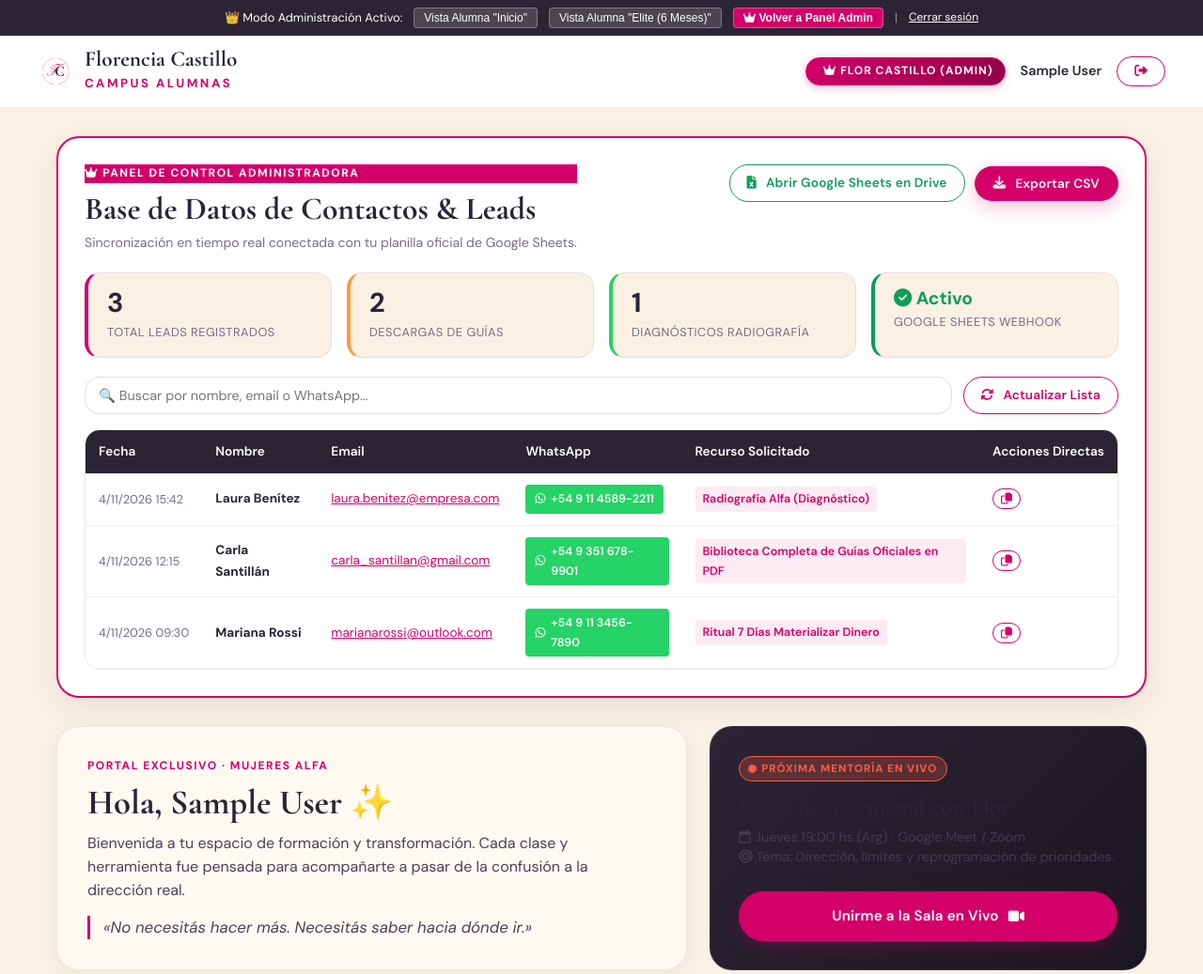
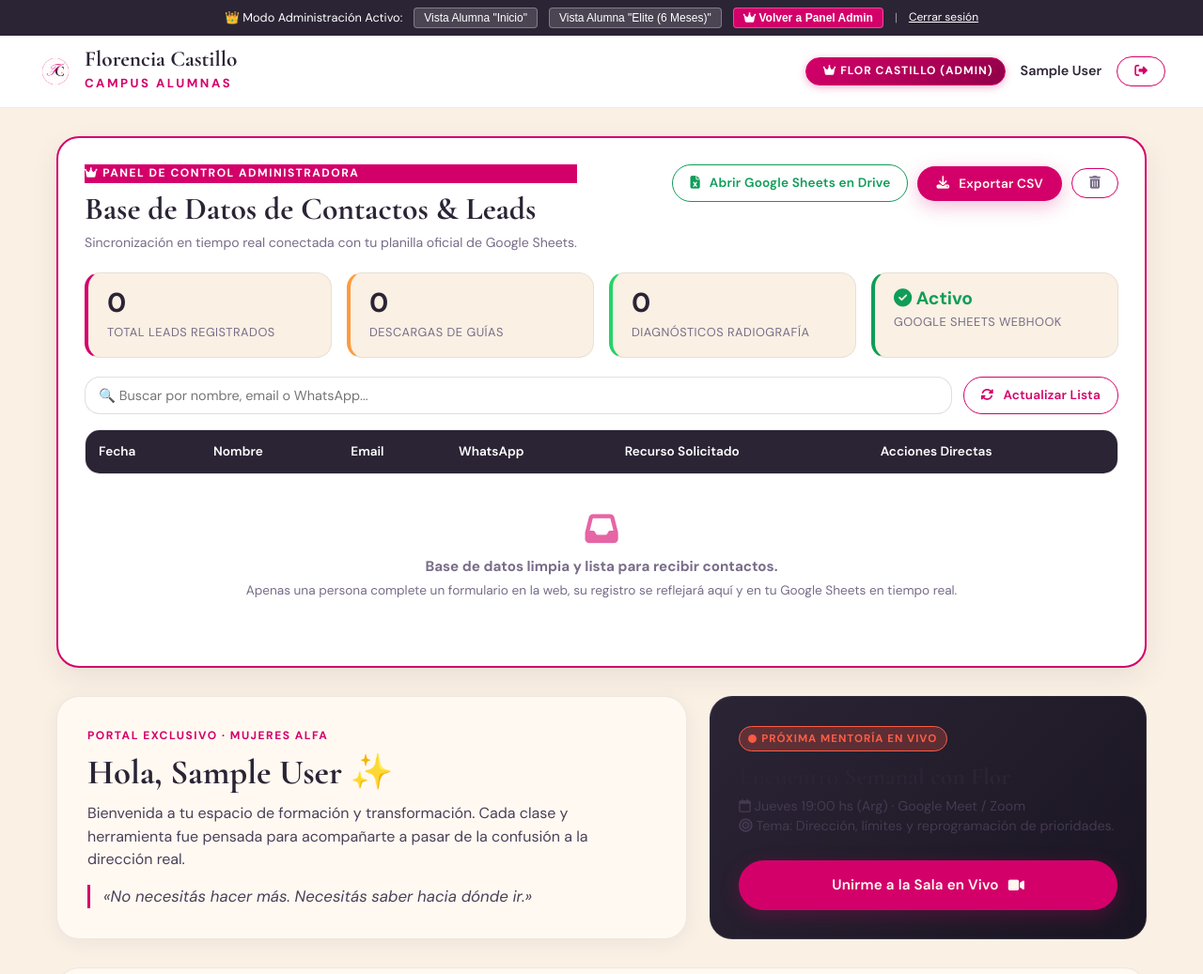
Before and after one commit to virelcodes-imago/florencia-castillo, a plain HTML site: page portal-dashboard.html in a window 1280 px wide. Shown: the top 1037 px of the page at 94% size. Drawn offline with nearby package versions, Linux system fonts and the light colour scheme; sample sign-in values are in the browser's storage.

Commit message:
fix: remover datos de prueba de base de datos y dejar panel limpio en 0

```diff
--- a/portal-dashboard.html
+++ b/portal-dashboard.html
@@ -616,6 +616,9 @@
                         <i class="fa-solid fa-download"></i>
                         <span>Exportar CSV</span>
                     </button>
+                    <button class="btn btn-outline btn-sm" onclick="clearAllLeadsCache()" title="Vaciar lista en pantalla" style="color: var(--carbon-muted);">
+                        <i class="fa-solid fa-trash-can"></i>
+                    </button>
                 </div>
             </div>
 
@@ -671,8 +674,10 @@
                     </tbody>
                 </table>
             </div>
-            <div id="noLeadsNotice" style="display:none; text-align: center; padding: 24px; color: var(--carbon-muted); font-size: 0.9rem;">
-                No se encontraron contactos que coincidan con la búsqueda.
+            <div id="noLeadsNotice" style="display:none; text-align: center; padding: 40px 20px; color: var(--carbon-muted); font-size: 0.95rem;">
+                <i class="fa-solid fa-inbox" style="font-size: 2.2rem; color: var(--fuchsia); opacity: 0.6; display: block; margin-bottom: 10px;"></i>
+                <strong>Base de datos limpia y lista para recibir contactos.</strong><br>
+                <span style="font-size: 0.85rem;">Apenas una persona complete un formulario en la web, su registro se reflejará aquí y en tu Google Sheets en tiempo real.</span>
             </div>
         </section>
 
@@ -1062,40 +1067,21 @@
                 leads = JSON.parse(localStorage.getItem('fc_system_leads') || '[]');
             } catch(e) { leads = []; }
 
-            // Si está vacío, cargar ejemplos modelo para que Flor visualice la herramienta
-            if (leads.length === 0) {
-                leads = [
-                    {
-                        fecha: new Date().toLocaleDateString('es-AR') + ' 15:42',
-                        nombre: 'Laura Benítez',
-                        email: 'laura.benitez@empresa.com',
-                        whatsapp: '+54 9 11 4589-2211',
-                        recurso: 'Radiografía Alfa (Diagnóstico)',
-                        detalles: 'Meta: $1.800.000 ARS/mes | Acción: Armar propuesta'
-                    },
-                    {
-                        fecha: new Date().toLocaleDateString('es-AR') + ' 12:15',
-                        nombre: 'Carla Santillán',
-                        email: 'carla_santillan@gmail.com',
-                        whatsapp: '+54 9 351 678-9901',
-                        recurso: 'Biblioteca Completa de Guías Oficiales en PDF',
-                        detalles: 'Interesada en Hábitos Financieros'
-                    },
-                    {
-                        fecha: new Date().toLocaleDateString('es-AR') + ' 09:30',
-                        nombre: 'Mariana Rossi',
-                        email: 'marianarossi@outlook.com',
-                        whatsapp: '+54 9 11 3456-7890',
-                        recurso: 'Ritual 7 Días Materializar Dinero',
-                        detalles: 'Descarga directa desde web'
-                    }
-                ];
-                localStorage.setItem('fc_system_leads', JSON.stringify(leads));
-            }
+            // Filtrar cualquier dato de prueba anterior
+            const testEmails = ['test@florenciacastillo.com', 'browser@test.com', 'laura.benitez@empresa.com', 'carla_santillan@gmail.com', 'marianarossi@outlook.com'];
+            leads = leads.filter(l => !testEmails.includes((l.email || '').toLowerCase()) && !(l.nombre || '').toLowerCase().includes('prueba'));
+            localStorage.setItem('fc_system_leads', JSON.stringify(leads));
 
             currentLoadedLeads = leads;
             renderLeadsTable(leads);
             updateLeadsStats(leads);
+        }
+
+        function clearAllLeadsCache() {
+            if (confirm('¿Querés limpiar la lista de contactos en pantalla?')) {
+                localStorage.removeItem('fc_system_leads');
+                loadLeadsDashboard();
+            }
         }
 
         function reloadLeadsFromStorage() {
```
